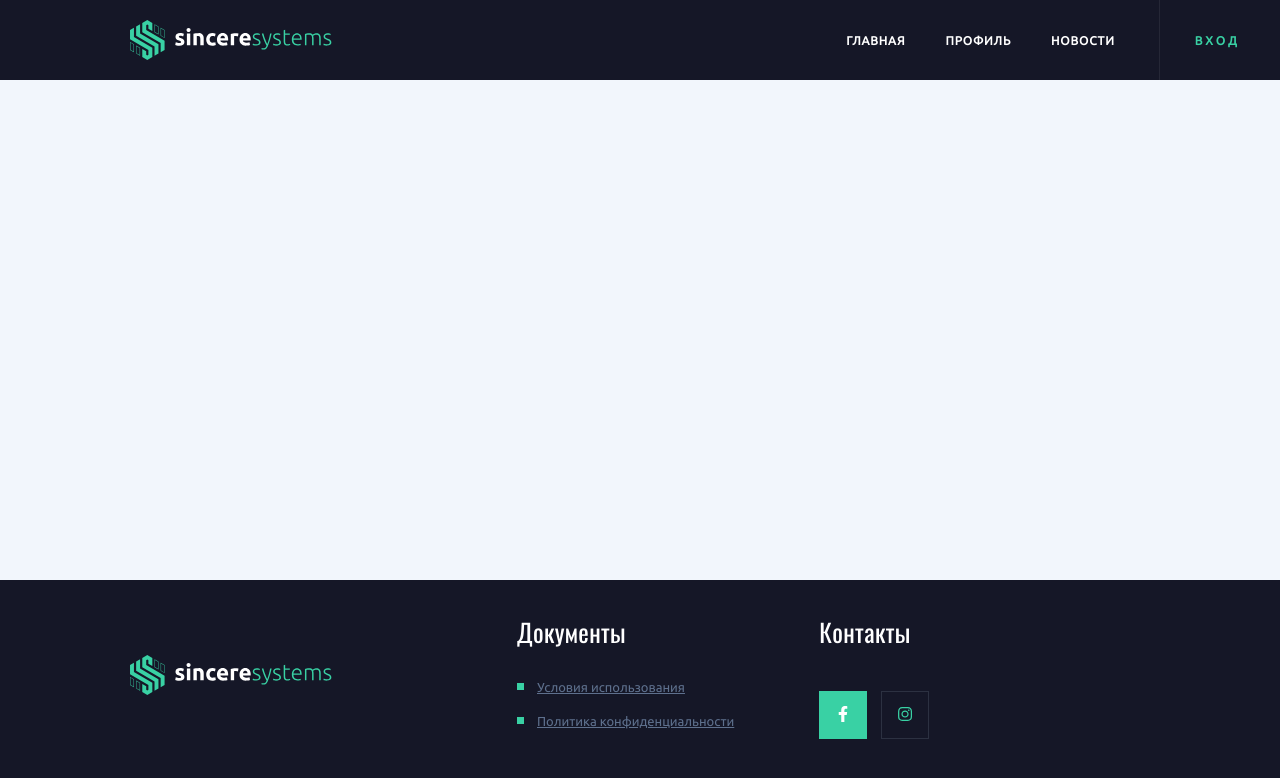
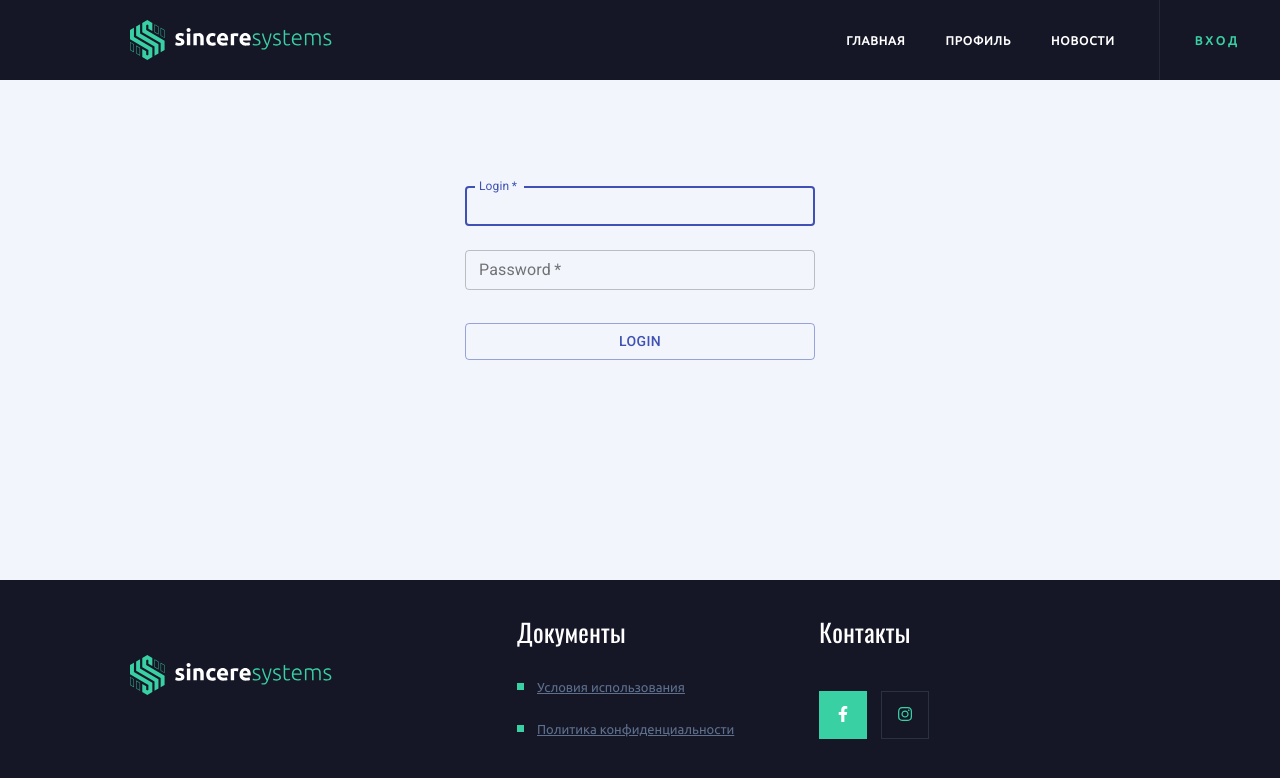
Before and after one commit to khomenkoand/SincereApp, a React (Create React App) app in the folder my-app/: page /login in a window 1280 px wide. Shown: the top 778 px of the page. Built offline with nearby package versions, Linux system fonts and the light colour scheme.

Commit message:
added Login page

```diff
--- a/my-app/src/components/App.js
+++ b/my-app/src/components/App.js
@@ -4,6 +4,7 @@ import Footer from "./Footer";
 import Content from "./Content";
 import News from "../routes/News";
 import Home from "../routes/Home";
+import Login from "../routes/Login";
 import "./App.css";
 
 const App = () => {
@@ -15,6 +16,7 @@ const App = () => {
           <Switch>
             <Route exact path="/news" component={News} />
             <Route exact path="/" component={Home} />
+            <Route exact path="/login" component={Login} />
           </Switch>
         </Content>
         <Footer />
--- a/my-app/src/components/Footer/styles.css
+++ b/my-app/src/components/Footer/styles.css
@@ -16,7 +16,7 @@
   margin-left: 85px;
 }
 
-.footer__contacts>div {
+.footer__contacts > div {
   display: flex;
   margin-top: 41px;
 }
@@ -63,10 +63,10 @@ ul {
 li {
   position: relative;
   list-style-type: none;
-	margin-top: 20px;
+  margin-top: 28px;
 }
 
-li>a {
+li > a {
   color: #5e708d;
 }
 
--- a/my-app/src/components/Header/index.jsx
+++ b/my-app/src/components/Header/index.jsx
@@ -16,7 +16,7 @@ const Header = () => {
         <Link to="/news" className="header__link">
           Новости
         </Link>
-        <Link to="/sign-in" className="header__link">
+        <Link to="/login" className="header__link">
           Вход
         </Link>
       </div>
--- /dev/null
+++ b/my-app/src/routes/Login/atoms/Input.jsx
@@ -0,0 +1,19 @@
+import { TextField } from "@material-ui/core";
+
+const Input = ({ label, value, type, handleChange, autoFocus }) => (
+  <TextField
+    variant="outlined"
+    margin="normal"
+    label={label}
+    value={value}
+    type={type}
+    onChange={handleChange}
+    size="small"
+    color="primary"
+    fullWidth
+    autoFocus={autoFocus}
+    required
+  />
+);
+
+export default Input;
--- /dev/null
+++ b/my-app/src/routes/Login/index.jsx
@@ -0,0 +1,72 @@
+import React, { useState } from "react";
+import { useHistory } from "react-router";
+import { Button } from "@material-ui/core";
+import Input from "./atoms/Input";
+import "./styles.css";
+
+const Login = () => {
+  const history = useHistory();
+  const [state, setState] = useState({
+    login: "",
+    password: "",
+    error_message: "",
+  });
+
+  const { login, password, error_message } = state;
+
+  const successCallback = () => {
+    sessionStorage.setItem("logged_in", true);
+    history.push("/profile");
+  };
+
+  const handleClick = () => {
+    login === "Admin" && password === "12345"
+      ? successCallback()
+      : setState((prevState) => ({
+          ...prevState,
+          error_message: "Invalid login and/or password",
+        }));
+  };
+
+  return (
+    <div className="login">
+      <Input
+        label="Login"
+        value={login}
+        type="email"
+        autoFocus
+        handleChange={(event) =>
+          setState((prevState) => ({
+            ...prevState,
+            error_message: "",
+            login: event.target.value,
+          }))
+        }
+      />
+      <Input
+        label="Password"
+        value={password}
+        type="password"
+        handleChange={(event) =>
+          setState((prevState) => ({
+            ...prevState,
+            error_message: "",
+            password: event.target.value,
+          }))
+        }
+      />
+      {error_message ? <p className="login__error">{error_message}</p> : null}
+      <Button
+        onClick={handleClick}
+        color="primary"
+        variant="outlined"
+        size="medium"
+        fullWidth
+      >
+        Login
+      </Button>
+    </div>
+  );
+};
+
+export default Login;
--- /dev/null
+++ b/my-app/src/routes/Login/styles.css
@@ -0,0 +1,12 @@
+.login {
+  margin: 0 auto;
+  max-width: 350px;
+}
+
+.login__error {
+  color: red;
+}
+
+.MuiButton-root.MuiButtonBase-root {
+  margin: 25px 0 0;
+}
```
Lines whose indentation alone changed are shown as unchanged.
